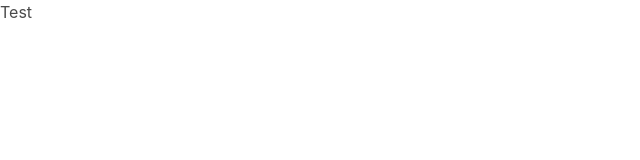
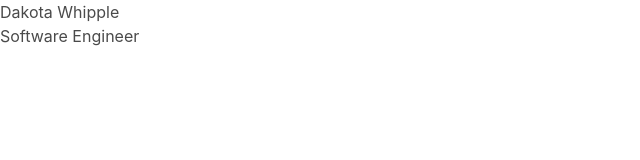
Before and after one commit to DakotaWhipple/DakotaWhipple.github.io, a plain HTML site: page index.html in a window 1280 px wide. Shown: the whole page, without its empty margins (0-640 px from the left). Drawn offline with nearby package versions, Linux system fonts and the light colour scheme.

Commit message:
index: Add name and profession Add Sass gitignore

```diff
--- a/index.html
+++ b/index.html
@@ -8,6 +8,10 @@
   <link rel="stylesheet" href="https://cdnjs.cloudflare.com/ajax/libs/bulma/0.6.1/css/bulma.min.css">
 </head>
 <body>
-  <h1>Test</h1>
+  <header>
+    <h1 class="name">Dakota Whipple</h1>
+    <h2 class="profession">Software Engineer</h2>
+  </header>
+
 </body>
 </html>
```
Also changed, not shown: 1 other file.
